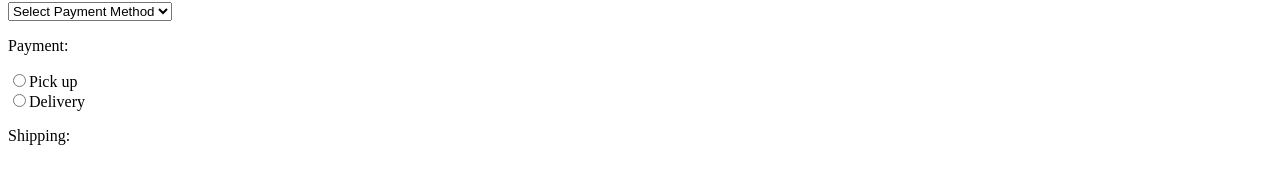
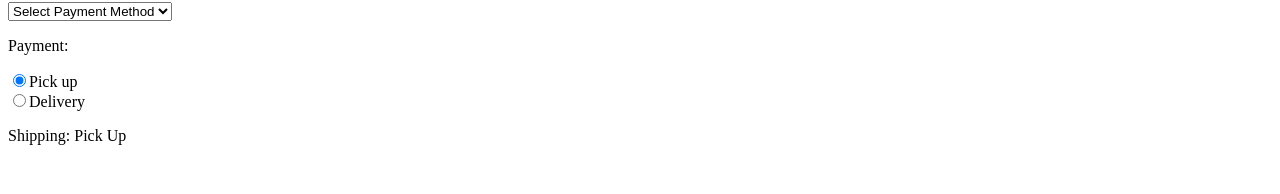
Before and after one commit to Piwoksn/React-Js-2, a React (Vite) app in the folder my-react-app/: page / in a window 1280 px wide. Shown: the part 393-587 px from the top of the page. Built offline with nearby package versions, Linux system fonts and the light colour scheme.

Commit message:
updated setEventHandler added some style property

```diff
--- a/my-react-app/src/Onchanged.jsx
+++ b/my-react-app/src/Onchanged.jsx
@@ -5,6 +5,7 @@ function OnChangeEvent() {
 
   const setEventHandler = (event) => {
     setName(event.target.value);
+    // event.target.style.borderColor = "red";
   };
   // for Number
   const [qty, setQty] = useState(0);
@@ -22,7 +23,7 @@ function OnChangeEvent() {
 
   const paymentHandle = (event) => setPayment(event.target.value);
   // for radio buttons
-  const [pickup, setPickup] = useState("");
+  const [pickup, setPickup] = useState("Pick Up");
   const pickupHandler = (event) => {
     setPickup(event.target.value);
   };
```
